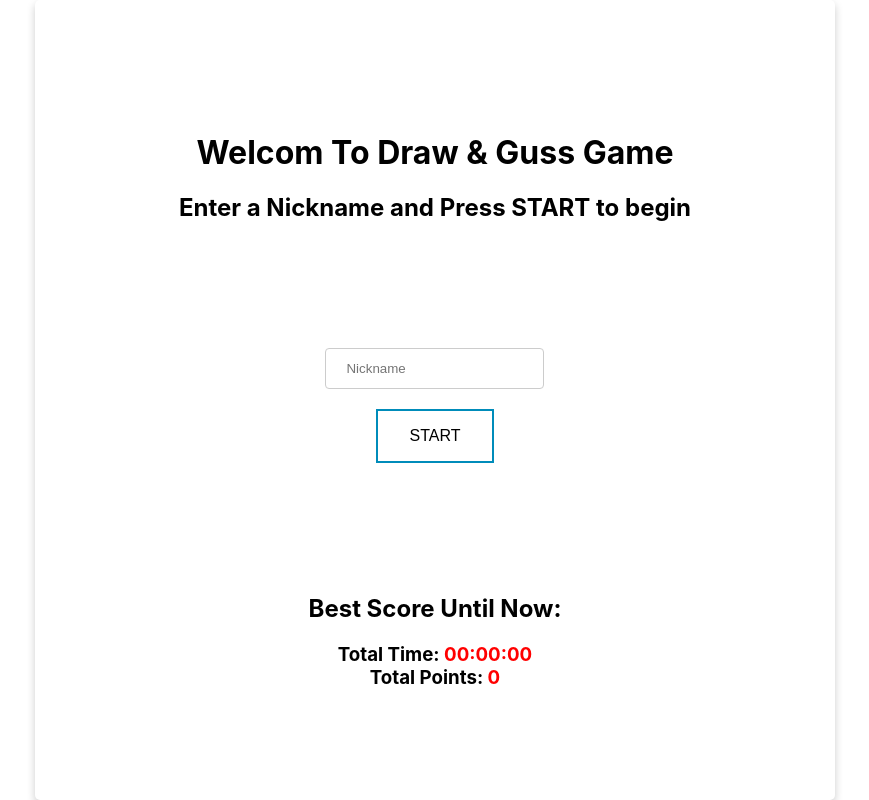
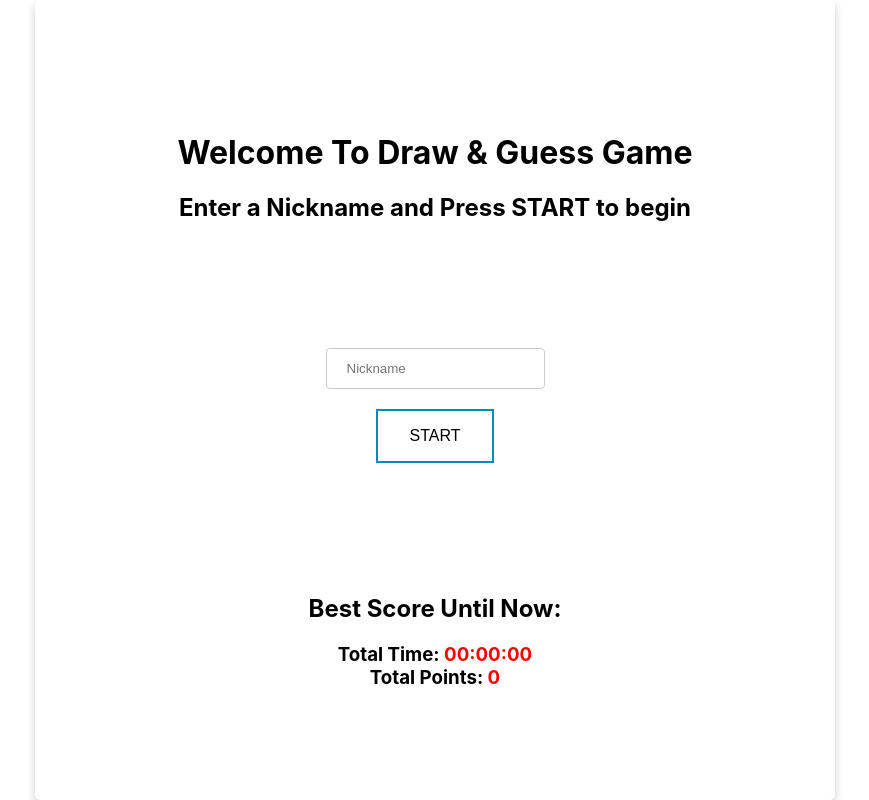
Before and after one commit to matancotton/draw-client, a React (Create React App) app: page / in a window 1280 px wide. Shown: the whole page, without its empty margins (205-1074 px from the left). Built offline with nearby package versions, Linux system fonts and the light colour scheme; no server answers.

Commit message:
update welcome page

```diff
--- a/src/views/Welcome.jsx
+++ b/src/views/Welcome.jsx
@@ -31,7 +31,7 @@ const Welcome = () => {
     return (
         <div className='welcome'>
             <div>
-                <h1>Welcom To Draw & Guss Game</h1>
+                <h1>Welcome To Draw & Guess Game</h1>
                 <h2>Enter a Nickname and Press START to begin</h2>
             </div>
             <div className='input-container'>
```
